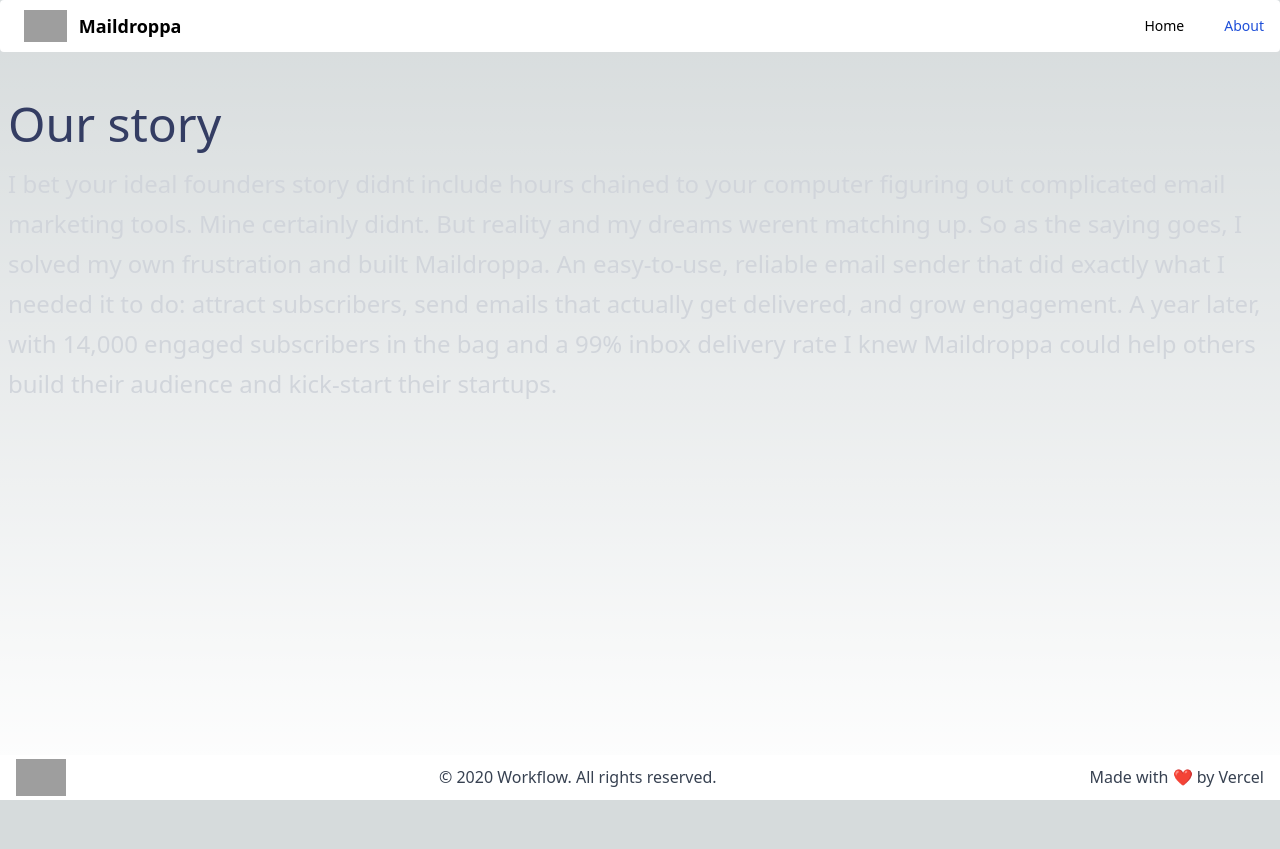
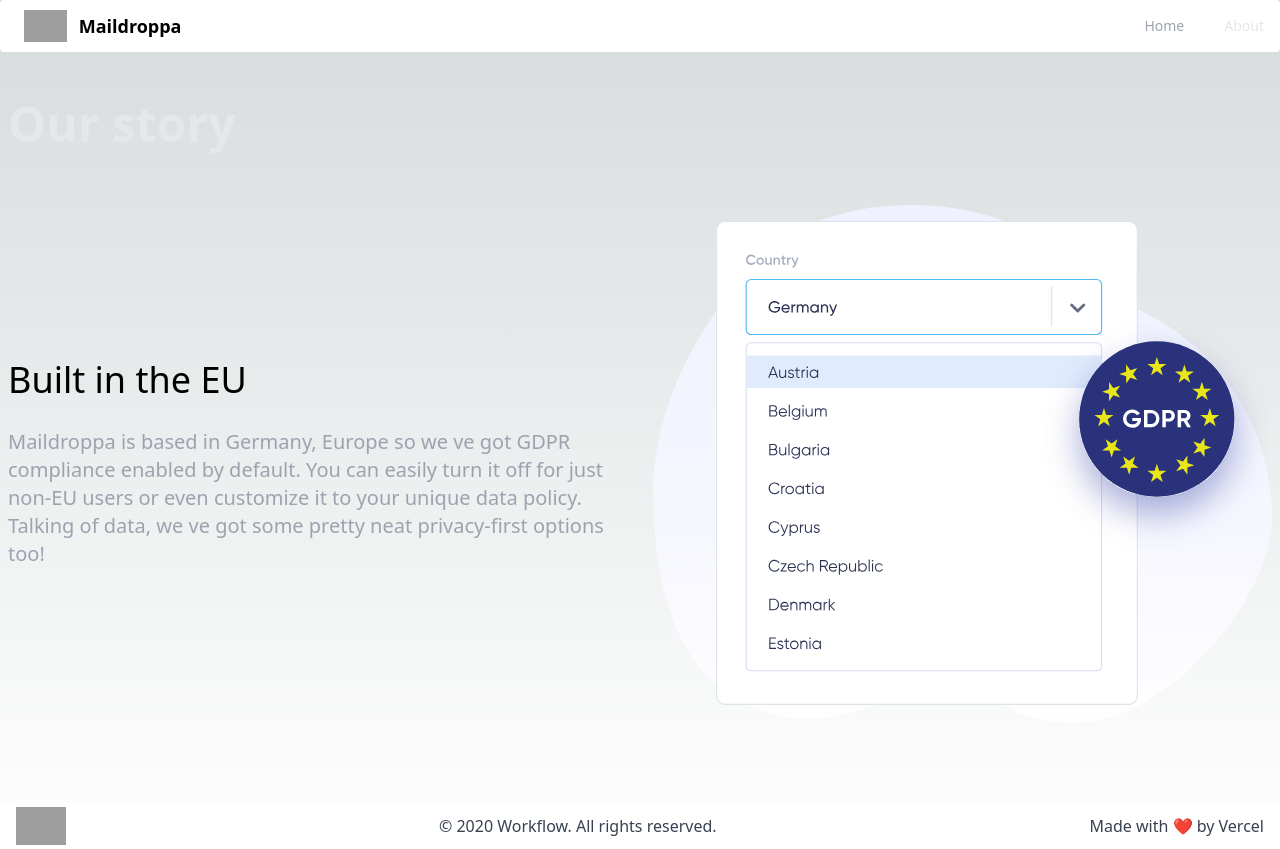
Before and after one commit to mohamedelezz/Maildroppa-test, a Next.js app: page /about in a window 1280 px wide. Before the commit the page ends 800 px from the top, so only its background shows below. Built offline with nearby package versions, Linux system fonts and the light colour scheme; grey boxes are pictures that could not be loaded.

Commit message:
change color in nav and  change about page

```diff
--- a/pages/about/index.tsx
+++ b/pages/about/index.tsx
@@ -1,3 +1,4 @@
+import Image from "next/image";
 import React from "react";
 
 type Props = {};
@@ -5,19 +6,25 @@ type Props = {};
 const About = (props: Props) => {
   return (
     <div className="p-2  pb-20  container mx-auto h-full mt-10  ">
-      <section className="flex flex-col justify-center items-start gap-4">
-        <h2 className="text-[#343d63] text-5xl  ">Our story</h2>
-        <p className="leading-10 text-2xl text-gray-300">
-          I bet your ideal founders story didnt include hours chained to your
-          computer figuring out complicated email marketing tools. Mine
-          certainly didnt. But reality and my dreams werent matching up. So as
-          the saying goes, I solved my own frustration and built Maildroppa. An
-          easy-to-use, reliable email sender that did exactly what I needed it
-          to do: attract subscribers, send emails that actually get delivered,
-          and grow engagement. A year later, with 14,000 engaged subscribers in
-          the bag and a 99% inbox delivery rate I knew Maildroppa could help
-          others build their audience and kick-start their startups.
-        </p>
+      <h2 className="text-gray-200 font-bold text-5xl mb-14  ">Our story</h2>
+      <section className="flex justify-between items-center gap-[2%] ">
+        <div className="max-w-[50%] w-[49%]">
+          <h2 className="text-4xl mb-7">Built in the EU</h2>
+          <p className="text-gray-400 text-xl">
+            Maildroppa is based in Germany, Europe so we ve got GDPR compliance
+            enabled by default. You can easily turn it off for just non-EU users
+            or even customize it to your unique data policy. Talking of data, we
+            ve got some pretty neat privacy-first options too!
+          </p>
+        </div>
+        <div className="max-w-[50%] w-[49%]">
+          <Image
+            src="/maildroppa-about-us-built-in-eu.svg"
+            alt=""
+            width={800}
+            height={450}
+          />
+        </div>
       </section>
     </div>
   );
--- a/src/components/home/index.tsx
+++ b/src/components/home/index.tsx
@@ -5,7 +5,7 @@ import { Products } from "..";
 export const Home = ({ Products }: { Products: Blogs[] }) => {
   return (
     <div>
-      <Products />
+      {/* <Products /> */}
 
     </div>
   );
--- a/src/components/navbar/index.tsx
+++ b/src/components/navbar/index.tsx
@@ -29,8 +29,8 @@ export const Navbar = () => {
                 key={id}
                 href={href}
                 className={`
-                block py-2 pr-4 pl-3  rounded   md:p-0
-                ${path===href && 'bg-blue-700 md:text-blue-700 md:bg-transparent '}
+                block py-2 pr-4 pl-3  rounded text-gray-400   md:p-0
+                ${path===href && 'bg-gray-700 md:text-gray-200 md:bg-transparent '}
                 `}
               >
                 {label}
```
Also changed, not shown: public/maildroppa-about-us-built-in-eu.svg (added).
